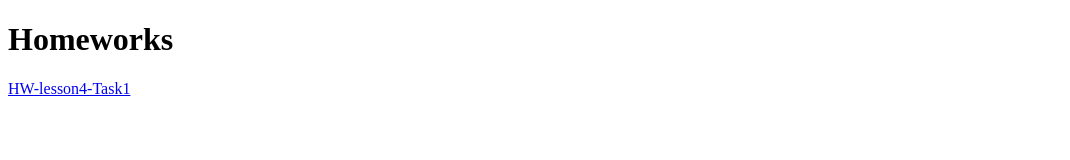
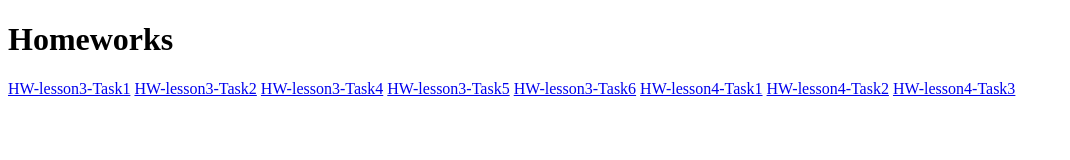
Before and after one commit to inventeddesign/Homeworks, a plain HTML site: page index.html in a window 1280 px wide. Shown: the whole page, without its empty margins (0-1070 px from the left). Drawn offline with Linux system fonts and the light colour scheme.

Commit message:
add 3 and 4 hw

```diff
--- a/index.html
+++ b/index.html
@@ -1,11 +1,19 @@
 <!DOCTYPE html>
 <html>
-  <head lang="en">
+    <head lang="en">
       <meta charset="UTF-8"/>
       <title>Homeworks-Potapova</title>
-  </head>
-  <body>
+    </head>
+    <body>
       <h1>Homeworks</h1>
-      <a href="/HW-lesson4/task1.html">HW-lesson4-Task1</a></li>
-	</body>
+        <a href="/HW-lesson3/task.html">HW-lesson3-Task1</a></li>
+        <a href="/HW-lesson3/task2.html">HW-lesson3-Task2</a></li>
+        <a href="/HW-lesson3/task4.html">HW-lesson3-Task4</a></li>
+        <a href="/HW-lesson3/task5.html">HW-lesson3-Task5</a></li>
+        <a href="/HW-lesson3/task6.html">HW-lesson3-Task6</a></li>
+
+        <a href="/HW-lesson4/task1.html">HW-lesson4-Task1</a></li>
+        <a href="/HW-lesson4/task2.html">HW-lesson4-Task2</a></li>
+        <a href="/HW-lesson4/task3.html">HW-lesson4-Task3</a></li>
+    </body>
 </html>
```
